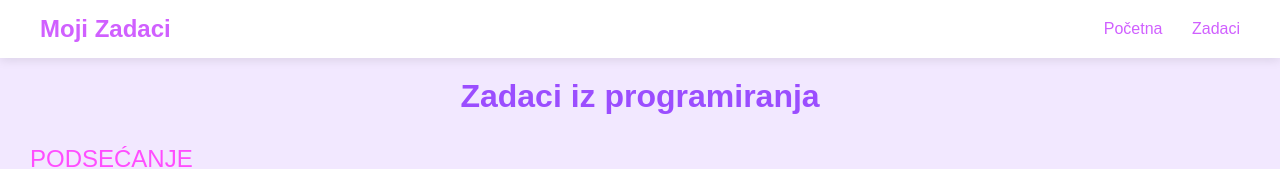
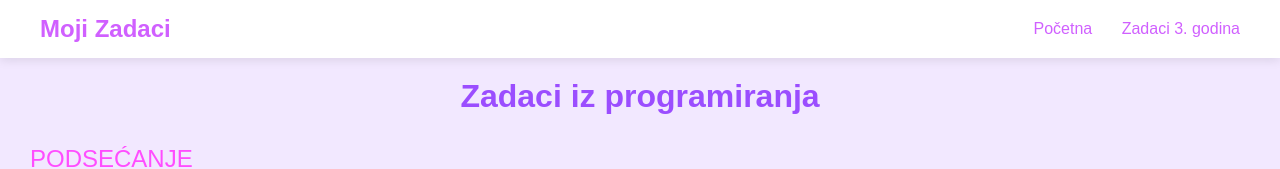
Before and after one commit to vanja-code/valentinailic.github, a plain HTML site: page zadaci.html in a window 1280 px wide. Shown: the top 169 px of the page. Drawn offline with Linux system fonts and the light colour scheme.

Commit message:
Update zadaci.html

```diff
--- a/zadaci.html
+++ b/zadaci.html
@@ -102,7 +102,7 @@ h1 {
         <div class="logo">Moji Zadaci</div>
         <div class="links">
             <a href="index.html">Početna</a>
-            <a href="#zadaci">Zadaci</a>
+            <a href="zadaci.html">Zadaci 3. godina</a>
         </div>
     </div>
 
```
